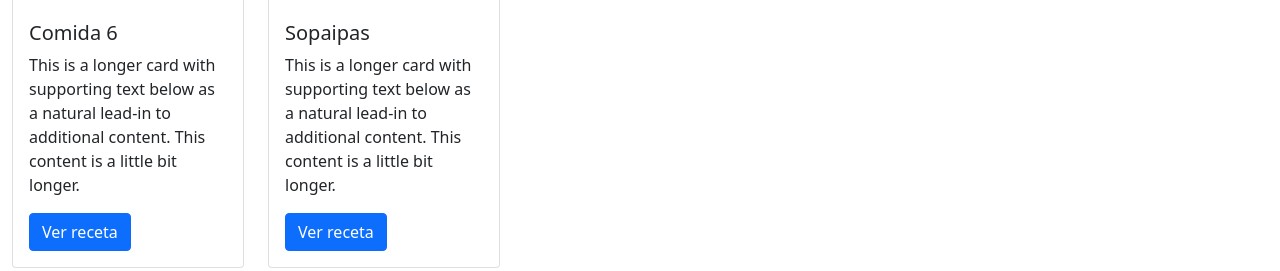
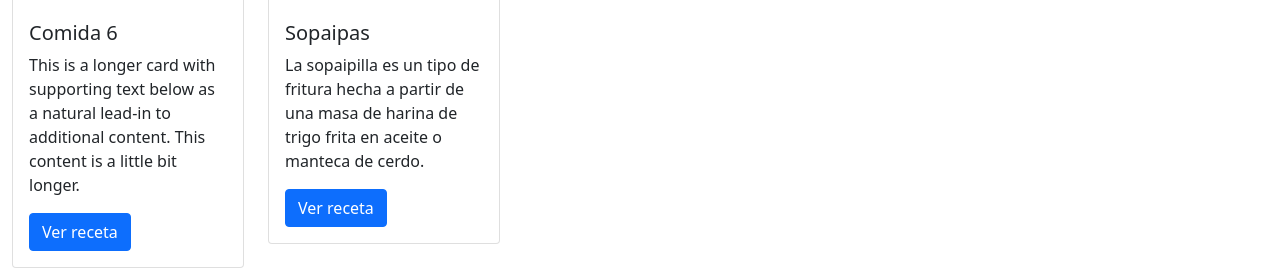
Before and after one commit to vitoxint/tarea_desafio2, a plain HTML site: page index.html in a window 1280 px wide. Shown: the part 633-904 px from the top of the page. Drawn offline with nearby package versions, Linux system fonts and the light colour scheme.

Commit message:
agregado sopaipas 2

```diff
--- a/index.html
+++ b/index.html
@@ -136,7 +136,7 @@
                     <div class="card-body">
                         <img src="./imagenes/comidas/7.jpg" class="card-img-top" alt="..."><br><br>
                         <h5 id="com7" class="card-title">Comida 7</h5>
-                        <p class="card-text">This is a longer card with supporting text below as a natural lead-in to additional content. This content is a little bit longer.</p>
+                        <p id="desc7" class="card-text">This is a longer card with supporting text below as a natural lead-in to additional content. This content is a little bit longer.</p>
                         <button class="btn btn-primary" type="button" data-bs-toggle="offcanvas" data-bs-target="#comida7" aria-controls="comida7">
                             Ver receta
                         </button>
--- a/scripts/main.js
+++ b/scripts/main.js
@@ -6,3 +6,5 @@ subtitle.innerText = "Todos tus platos favoritos";
 
 var com7 = document.getElementById("com7");
 com7.innerText = "Sopaipas";
+var desc7 = document.getElementById("desc7");
+desc7.innerText = "La sopaipilla es un tipo de fritura hecha a partir de una masa de harina de trigo frita en aceite o manteca de cerdo.";
```
